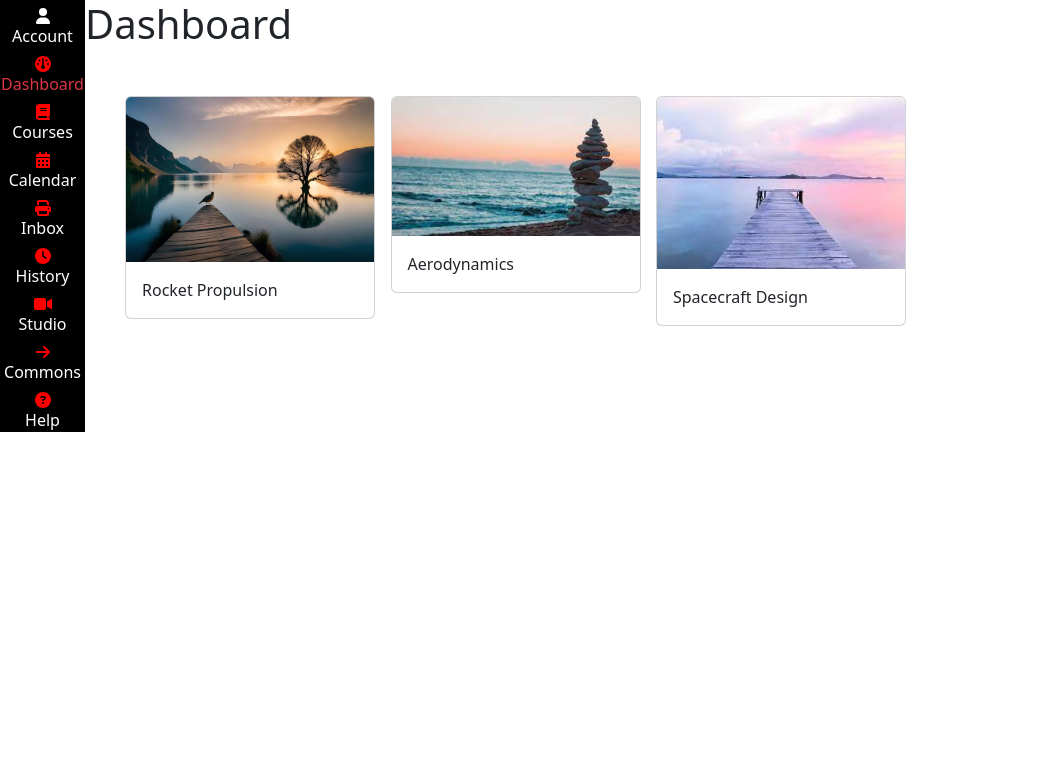
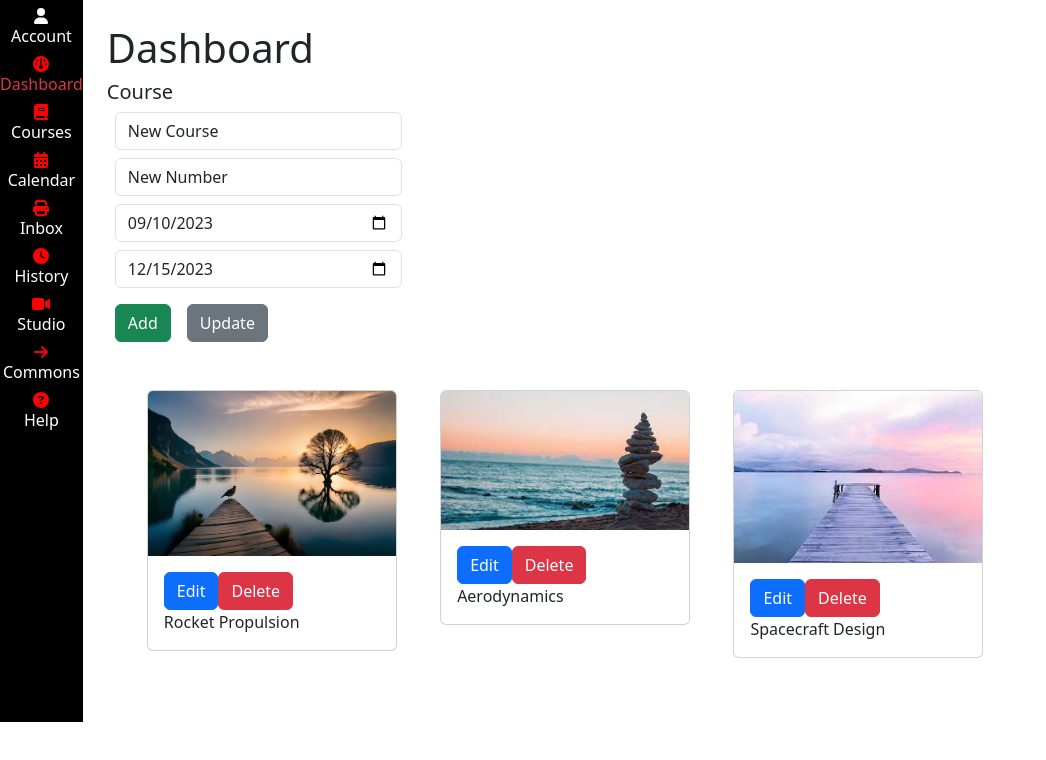
Before and after one commit to AaronKim218/kanbas-react-web-app, a React (Create React App) app: page /Kanbas/Dashboard in a window 1280 px wide. Shown: the top 760 px of the page, without its empty margins (0-1046 px from the left). Built offline with nearby package versions, Linux system fonts and the light colour scheme.

Commit message:
finished a4

```diff
--- a/src/Kanbas/Courses/Modules/ModuleList.js
+++ b/src/Kanbas/Courses/Modules/ModuleList.js
@@ -1,13 +1,34 @@
 import React from "react";
 import { useParams } from "react-router-dom";
-import db from "../../Database";
+import { useSelector, useDispatch } from "react-redux";
+import {
+  addModule,
+  deleteModule,
+  updateModule,
+  setModule,
+} from "./modulesReducer";
 
 
 function ModuleList() {
   const { courseId } = useParams();
-  const modules = db.modules;
+  const modules = useSelector((state) => state.modulesReducer.modules);
+  const module = useSelector((state) => state.modulesReducer.module);
+  const dispatch = useDispatch();
+
   return (
     <div className="list-group">
+      <div className="list-group-item d-flex flex-column mb-4">
+        <input className="m-2" value={module.name}
+          onChange={(e) => dispatch(setModule({ ...module, name: e.target.value }))}
+        />
+        <textarea className="m-2" value={module.description}
+          onChange={(e) => dispatch(setModule({ ...module, description: e.target.value }))}
+        />
+        <div className="m-2">
+          <button className="btn btn-secondary float-end" onClick={() => dispatch(updateModule(module))}>Update</button>
+          <button className="btn btn-success float-end" onClick={() => dispatch(addModule({ ...module, course: courseId }))}>Add</button>
+        </div>
+      </div>
       {
        modules
          .filter((module) => module.course === courseId)
@@ -15,6 +36,17 @@ function ModuleList() {
            <div key={index} className="list-group-item bg-secondary m-2">
              <h4>{module.name}</h4>
              <p>{module.description}</p>
+             <p>{module._id}</p>
+             <button
+                className="btn btn-danger float-end"
+                onClick={() => dispatch(deleteModule(module._id))}>
+                Delete
+              </button>
+             <button
+                className="btn btn-primary float-end"
+                onClick={() => dispatch(setModule(module))}>
+                Edit
+              </button>
            </div>
       ))
       }
--- a/src/Kanbas/Courses/Modules/index.js
+++ b/src/Kanbas/Courses/Modules/index.js
@@ -1,7 +1,7 @@
 import ModuleList from "./ModuleList";
 export default function Modules() {
   return (
-    <div>
+    <div className="wide">
       <h2>Modules</h2>
       <ModuleList />
     </div>
--- /dev/null
+++ b/src/Kanbas/Courses/Modules/modulesReducer.js
@@ -0,0 +1,44 @@
+import { createSlice } from "@reduxjs/toolkit";
+import db from "../../Database";
+
+
+const initialState = {
+  modules: db.modules,
+  module: { name: "New Module 123", description: "New Description" },
+};
+
+
+const modulesSlice = createSlice({
+  name: "modules",
+  initialState,
+  reducers: {
+    addModule: (state, action) => {
+      state.modules = [
+        { ...action.payload, _id: new Date().getTime().toString() },
+          ...state.modules,
+      ];
+    },
+    deleteModule: (state, action) => {
+      state.modules = state.modules.filter(
+        (module) => module._id !== action.payload
+      );
+    },
+    updateModule: (state, action) => {
+      state.modules = state.modules.map((module) => {
+        if (module._id === action.payload._id) {
+          return action.payload;
+        } else {
+          return module;
+        }
+      });
+    },
+    setModule: (state, action) => {
+      state.module = action.payload;
+    },
+  },
+});
+
+
+export const { addModule, deleteModule,
+  updateModule, setModule } = modulesSlice.actions;
+export default modulesSlice.reducer;
--- a/src/Kanbas/Courses/index.js
+++ b/src/Kanbas/Courses/index.js
@@ -1,4 +1,3 @@
-import db from "../../Kanbas/Database";
 import { Navigate, Route, Routes, useParams, useLocation, Link }
   from "react-router-dom";
 import CourseNavigation from "./CourseNavigation";
@@ -7,9 +6,9 @@ import Home from "./Home";
 import Assignments from "./Assignments";
 import AssignmentEditor from "./Assignments/AssignmentEditor";
 
-function Courses() {
+function Courses({ courses }) {
   const { courseId } = useParams();
-  const course = db.courses.find((course) => course._id === courseId);
+  const course = courses.find((course) => course._id === courseId);
 
   // get url from browser
   const { pathname } = useLocation();
@@ -31,10 +30,12 @@ function Courses() {
           <li class="breadcrumb-item active" aria-current="page">{last}</li>
         </ol>
       </nav>
-      <h1>Course {course.name}</h1>
       <div className="d-flex">
         <CourseNavigation />
         <div>
+          <div className="d-flex">
+            <h1>Course {course.name}</h1>
+          </div>
           <Routes>
             <Route path="/" element={<Navigate to="Home" />} />
             <Route path="Home" element={<Home/>} />
--- a/src/Kanbas/Dashboard/index.js
+++ b/src/Kanbas/Dashboard/index.js
@@ -1,24 +1,52 @@
+import { React } from "react";
 import { Link } from "react-router-dom";
-import db from "../Database";
 import "./index.css";
 import courseCard1 from "../../assets/courseCard1.jpeg";
 import courseCard2 from "../../assets/courseCard2.jpeg";
 import courseCard3 from "../../assets/courseCard3.jpeg";
-function Dashboard() {
-  const courses = db.courses;
+function Dashboard({ courses, course, setCourse, addNewCourse, deleteCourse, updateCourse }) {
   const images = [courseCard1, courseCard2, courseCard3];
+
   return (
-    <div>
+    <div className="m-4">
       <h1>Dashboard</h1>
+      <h5>Course</h5>
+      <input value={course.name} className="form-control w-25 m-2"
+        onChange={(e) => setCourse({ ...course, name: e.target.value }) } />
+      <input value={course.number} className="form-control w-25 m-2"
+        onChange={(e) => setCourse({ ...course, number: e.target.value }) } />
+      <input value={course.startDate} className="form-control w-25 m-2" type="date"
+        onChange={(e) => setCourse({ ...course, startDate: e.target.value }) } />
+      <input value={course.endDate} className="form-control w-25 m-2" type="date"
+        onChange={(e) => setCourse({ ...course, endDate: e.target.value }) } />
+      <button onClick={addNewCourse} className="btn btn-success m-2">Add</button>
+      <button onClick={updateCourse} className="btn btn-secondary m-2">Update</button>
       <div className="row">
         {courses.map((course, index) => (
             <div class="col-3 col-xxl-3 col-xl-3 col-lg-4 col-md-4 col-sm-6 col-xs-6">
                 <div class="card courseCard">
-                    <img class="card-img-top" src={images[index]} alt="Card image cap"/>
+                    <img class="card-img-top" src={images[index%3]} alt="Card image cap"/>
                     <div class="card-body">
-                    <Link key={course._id} to={`/Kanbas/Courses/${course._id}`} className="list-group-item">
+                      <Link key={course._id} to={`/Kanbas/Courses/${course._id}`} className="list-group-item">
+                        <button
+                          className="btn btn-primary"
+                          onClick={(event) => {
+                            event.preventDefault();
+                            setCourse(course);
+                          }}>
+                          Edit
+                        </button>
+                        <button
+                          className="btn btn-danger"
+                          onClick={(event) => {
+                            event.preventDefault();
+                            deleteCourse(course._id);
+                          }}>
+                          Delete
+                        </button>
+                        <br />
                         {course.name}
-                    </Link>
+                      </Link>
                     </div>
                 </div>
             </div>
--- a/src/Kanbas/index.js
+++ b/src/Kanbas/index.js
@@ -2,20 +2,49 @@ import KanbasNavigation from "./KanbasNavigation";
 import { Routes, Route, Navigate } from "react-router-dom";
 import Dashboard from "./Dashboard";
 import Courses from "./Courses";
+import db from "./Database";
+import { useState } from "react";
+import store from "./store";
+import { Provider } from "react-redux";
 
 function Kanbas() {
+  const [courses, setCourses] = useState(db.courses);
+  const [course, setCourse] = useState({
+    name: "New Course",      number: "New Number",
+    startDate: "2023-09-10", endDate: "2023-12-15",
+  });
+  const addNewCourse = () => {
+    setCourses([...courses, { ...course, _id: new Date().getTime().toString() }]);
+  };
+  const deleteCourse = (courseId) => {
+    setCourses(courses.filter((course) => course._id !== courseId));
+  };
+  const updateCourse = () => {
+    setCourses(
+      courses.map((c) => {
+        if (c._id === course._id) {
+          return course;
+        } else {
+          return c;
+        }
+      })
+    );
+  };
+
   return (
+    <Provider store={store}>
       <div className="d-flex">
         <KanbasNavigation />
-      <div className="">
+        <div className="w-100">
           <Routes>
               <Route path="/" element={<Navigate to="Dashboard" />} />
               <Route path="Account" element={<h1>Account</h1>} />
-            <Route path="Dashboard" element={<Dashboard />} />
-            <Route path="Courses/:courseId/*" element={<Courses />} />
+              <Route path="Dashboard" element={<Dashboard courses={courses} course={course} setCourse={setCourse} addNewCourse={addNewCourse} deleteCourse={deleteCourse} updateCourse={updateCourse} />} />
+              <Route path="Courses/:courseId/*" element={<Courses courses={courses} />} />
           </Routes>
         </div>
       </div>
+    </Provider>
   );
 }
 export default Kanbas;
--- /dev/null
+++ b/src/Kanbas/store/index.js
@@ -0,0 +1,12 @@
+import { configureStore } from "@reduxjs/toolkit";
+import modulesReducer from "../Courses/Modules/modulesReducer";
+
+
+const store = configureStore({
+  reducer: {
+    modulesReducer
+  }
+});
+
+
+export default store;
```
Lines whose indentation alone changed are shown as unchanged.
